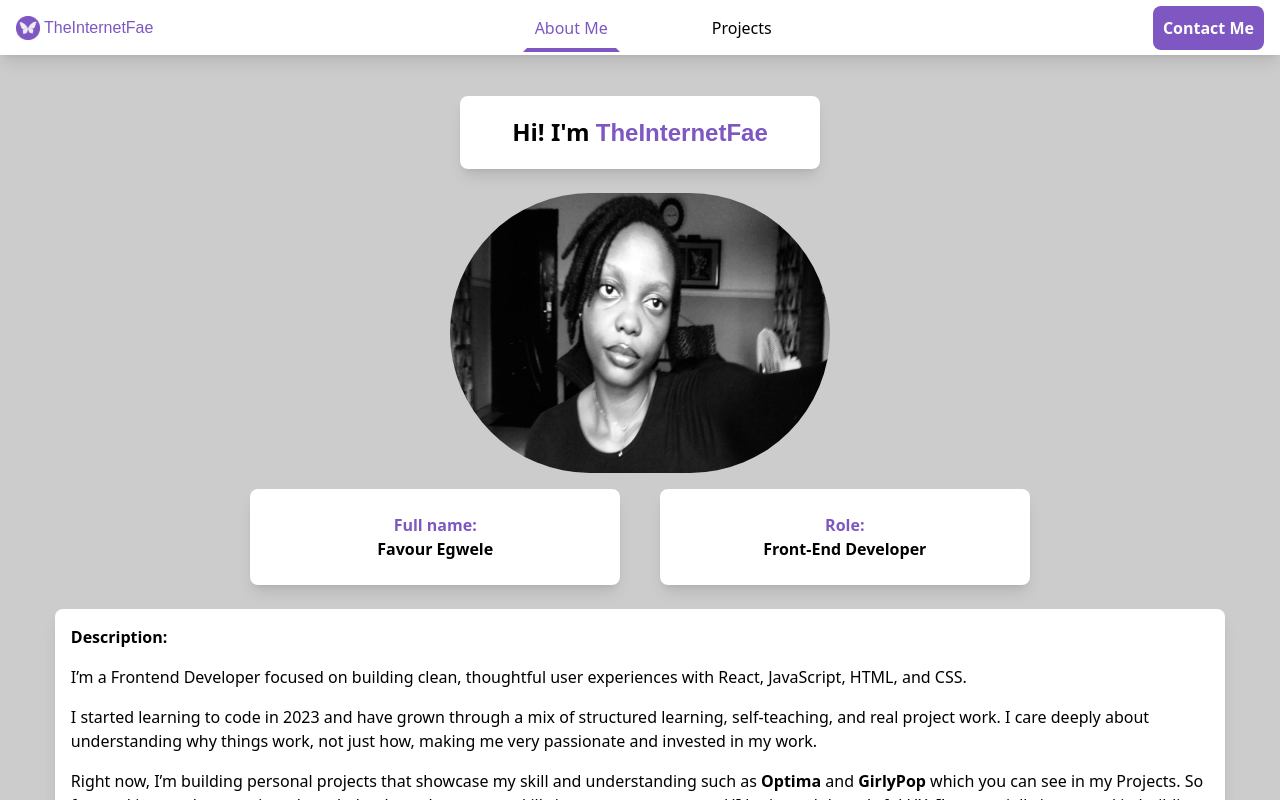
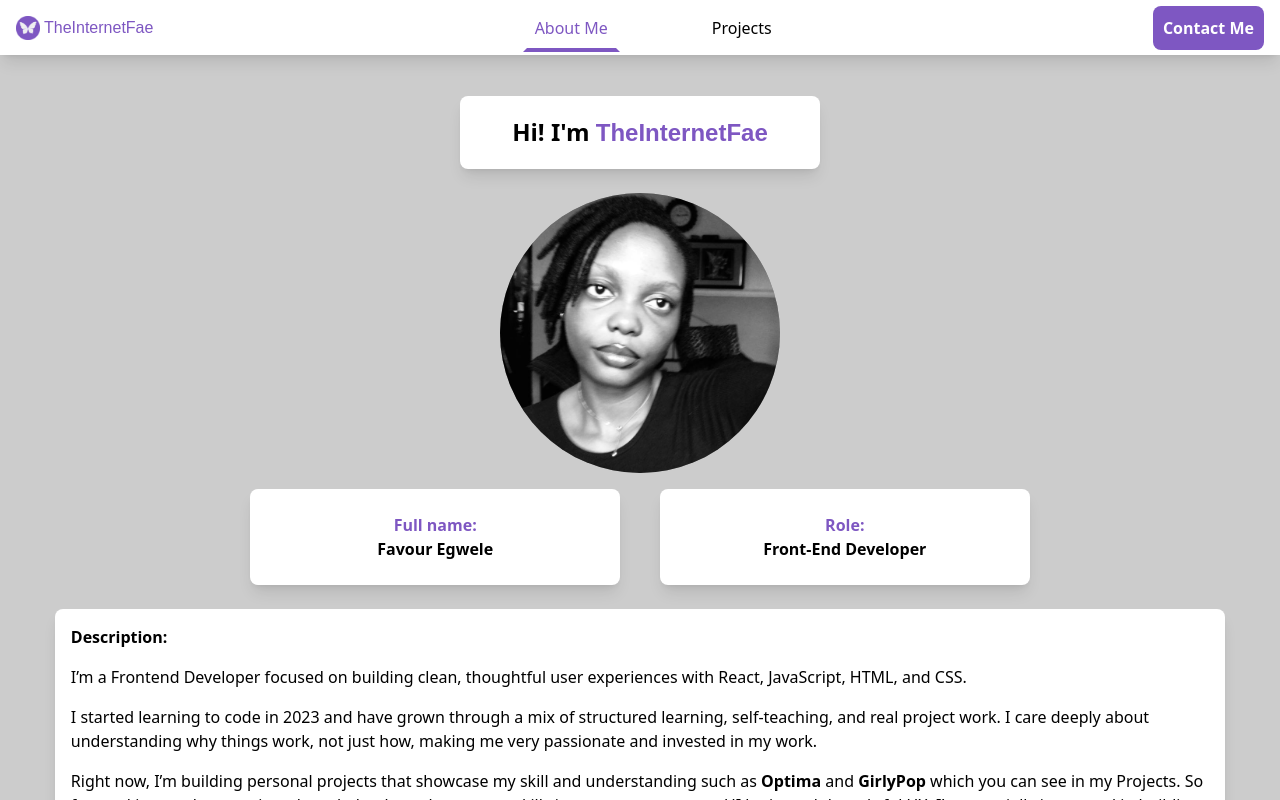
Before and after one commit to theinternetfae/My-Portfolio, a React (Vite) app: page /#/ in a window 1280 px wide. Built offline with nearby package versions, Linux system fonts and the light colour scheme; a web font is replaced by a local one.

Commit message:
Fixing small things

```diff
--- a/src/About.jsx
+++ b/src/About.jsx
@@ -52,8 +52,8 @@ function About() {
 
             <div className="introductory">
 
-                <div className="intro-div">
-                    <img src="public\images\Me.jpg" alt="Me" />
+                <div className="intro-div img-div">
+                    <img src="public\images\Me.jpg" alt="My picture" />
                 </div>
 
                 <div className="intro-div div-diff">
--- a/src/index.css
+++ b/src/index.css
@@ -63,6 +63,7 @@ body {
   --color-background: #CCCCCC;
   --color-former: #3C096C;
   --color-darkgrey: #3D3D3D;
+  --color-grey: #919191;
   --color-mypurple: #7E57C2;
 }
 
@@ -167,7 +168,7 @@ body {
 
   /*ABOUT ME*/
   .about-me {
-    @apply h-[96vh] w-full flex flex-col items-center px-6;
+    @apply w-full flex flex-col items-center px-6 mb-4;
 
     h1 {
       @apply mt-12 text-center w-75 p-5 bg-white shadow-lg rounded-lg text-xl font-bold
@@ -183,9 +184,13 @@ body {
 
       .intro-div {
         @apply w-[50%] flex justify-center;
+      }
+
+      .img-div {
+        @apply w-70 h-70 rounded-full bg-grey;
 
         img {
-          @apply h-70 w-95 rounded-full
+          @apply w-full h-full object-cover rounded-full
         }
       }
 
@@ -250,7 +255,7 @@ body {
       @apply border border-2 p-6 w-[40%] h-[60%] bg-white shadow-lg rounded-lg border-mypurple flex flex-col items-center;
 
       .leave-deets {
-        @apply w-full text-end cursor-pointer text-xl transition ease-in-out duration-300
+        @apply w-full text-end text-grey cursor-pointer text-xl transition ease-in-out duration-300
         hover:text-mypurple;
       }
 
```
